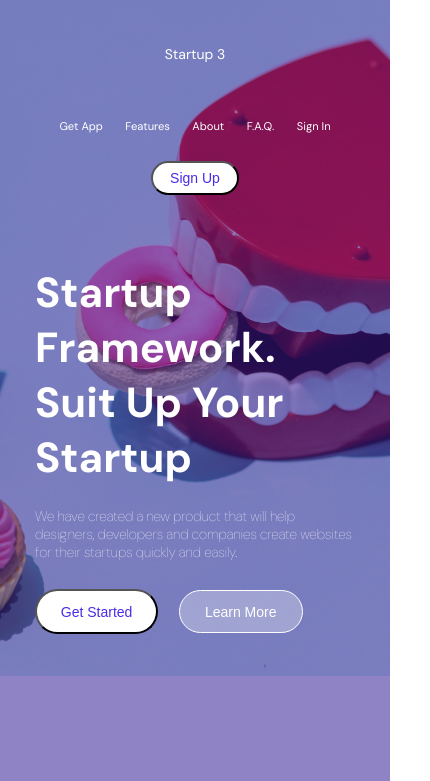
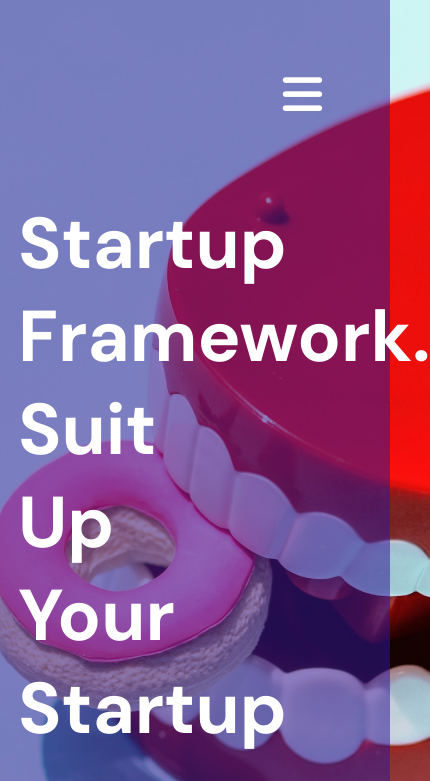
Before and after one commit to seyiFortress/Landing-Page-18, a plain HTML site: page index.html in a window 390 px wide. Shown: the top 781 px of the page, 430 px wide, since content can reach past the window. Drawn offline with Linux system fonts and the light colour scheme.

Commit message:
Made landing page responsive for mobile screens

```diff
--- a/index.html
+++ b/index.html
@@ -12,20 +12,25 @@
 <body>
     <div class="overlay"></div>
     <div id="box">
-        <header>
-            <p id="logo">Startup 3</p>
-            <nav>
-                <ul id="menu">
-                    <li><a href="#">Get App</a></li>
-                    <li><a href="#">Features</a></li>
-                    <li><a href="#">About</a></li>
-                    <li><a href="#">F.A.Q.</a></li>
-                    <li><a href="#">Sign In</a></li>
-                </ul>
+        <header id="nav">
+            <input type="checkbox" id="sidebar-active"/>
+            <label for="sidebar-active" id="open-sidebar-button">
+                <i class="fa-solid fa-bars"></i>
+            </label>
+            <section id="menu">
+                <label for="sidebar-active" id="close-sidebar-button">
+                    <i class="fa-solid fa-xmark"></i>
+                </label>
+                <a href="#"  id="logo">Startup 3</a>
+                <a href="#">Get App</a>
+                <a href="#">Features</a>
+                <a href="#">About</a>
+                <a href="#">F.A.Q.</a>
+                <a href="#">Sign In</a>
                 <a #middle-fill-button href="#">
                     <button id="middle-fill">Sign Up</button>
                 </a>
-            </nav>
+            </section>
         </header>
         <main>
             <section id="test">
@@ -43,5 +48,6 @@
             </section>
         </main>
     </div>
+    <script src="https://kit.fontawesome.com/77734b46b2.js" crossorigin="anonymous"></script>
 </body>
 </html>
--- a/style.css
+++ b/style.css
@@ -11,6 +11,7 @@
 html{
     font-family: "DM Sans", sans-serif;
     font-size: 18px;
+    font-weight: 200;
     font-optical-sizing: auto;
     font-style: normal;
     color: #ffffff;
@@ -29,83 +30,95 @@ body .overlay{
     height: 100%;
     width: 100%;
 }
+a{
+    text-decoration: none;
+    color: #ffffff;
+}
+i{
+    fill: #fff;
+    font-size: 2.5rem;
+}
 #box{
-    width: 85%;
-    /* min-width: 48em; */
-    max-width: 960px;
+    max-width: 1072px;
     margin: auto;
-    padding-top: .5em;
-    padding-bottom: 6em;
+    padding: .5em 1em 6em;
     display: flex;
     flex-direction: column;
 }
-header{
+#nav{
+    width: 100%;
+    height: 40px;
+    margin-top: 3.2em;
+    /* background-color: darkgoldenrod; */
+}
+#nav #menu{
+    width: 100%;
+    height: 100%;
     display: flex;
-    justify-content: space-between;
+    flex-direction: row;
+    justify-content: flex-end;
     align-items: center;
-    width: 100%;
-    margin-top: 3.2em;
+    column-gap: 2em;
 }
-#box nav{
-    display: flex;
-    justify-content: space-between;
-    column-gap: 1.7em;
-    align-items: center;
+#nav #menu a{
+height: 100%;
+display: flex;
+align-items: center;
 }
-#menu{
-    display: flex;
-    font-size: .8rem;
-    column-gap: 3em;
-    font-weight: 200;
-    list-style: none;
+#nav #logo{
+    font-size: 1rem;
+    font-weight: 600;
+    margin-right: auto;
 }
-#logo{
-    font-size: 1rem;
+#sidebar-active, #open-sidebar-button, #close-sidebar-button{
+    display: none;
 }
-#menu li a{
-    text-decoration: none;
-    color: #ffffff;
+#open-sidebar-button{
+    text-align: right;
 }
 #middle-fill{
     font-size: 1rem;
     padding: 0.5em 1.2em;
+    border: none;
     border-radius: 10em;
     background-color: #fff;
     color: #482be7;
 }
 main{
-    width: 100%;
-    margin-top: auto;
+    width: 58.4%;
     margin-top: 5em;
 }
-section #test{
+main #test{
     width: 100%;
 }
-main #test h1{
+#test h1{
     font-size: 4rem;
-    width: 58%;
+    width: 100%;
 }
 #test h5{
     font-size: 1.2rem;
     font-weight: 300;
+    width: 100%;
     margin-top: 1.6em;
-    width: 58%;
+    padding-right: 1em;
 }
 main #cto{
     width: 100%;
     margin-top: 2em;
+    min-width: 360px;
 }
-main #cto a{
+#cto a{
     text-decoration: none;
 }
-main #cto #big-fill{
+#cto #big-fill{
     font-size: 1rem;
     padding: 0.9em 1.7em;
     background: #ffffff;
     border-radius: 5.6em;
+    border: none;
     color: #482BE7;
 }
-main #cto #big-white-outline{
+#cto #big-white-outline{
     font-size: 1rem;
     color: #FFFFFF;
     background: rgba(255, 255, 255, 0.30);
@@ -122,47 +135,36 @@ main #cto #big-white-outline{
     Mobile Screen layout
 ......................... */
 
-@media (max-width:425px) {
-    html{
-        font-size: 14px;
+@media (max-width:775px){
+    #nav #menu{
+        display: none;
+        flex-direction: column;
+        align-items: flex-start;
+
+
+        position: fixed;
+        top: 0;
+        right: 0;
+        z-index: 10;
+        width: 75%;
+        height: 100%;
+        background-color: rgba(0, 0, 0, 0.98);
     }
-    body .overlay{
-        position: fixed;
+    /* #close-sidebar-button, #middle-fill-button #middle-fill{
+        align-self: center;
+    } */
+    #nav #menu a{
+        box-sizing: border-box;
+        height: auto;
+        width: 100%;
+        padding: 20px 30px;
+        justify-content: flex-start;
     }
-    #box{
-        width: 85%;
-        max-width: 320px;
-        padding-top: 0;
-        padding-bottom: 3em;
+    #open-sidebar-button, #close-sidebar-button{
+        display: block;
+        padding: 5px 50px;
     }
-    header{
+    #sidebar-active:checked ~ #menu{
         display: flex;
-        flex-direction: column;
-        justify-items: flex-start;
-        row-gap: 4em;
-        width: 100%;
-        margin-top: 3.2em;
-    }
-    #box nav{
-        display: flex;
-        flex-direction: column;
-        row-gap: 2em;
-        align-items: center;
-        width: auto;
-    }
-    #menu{
-        font-size: .8rem;
-        font-weight: 400;
-        column-gap: 2em;
-    }
-    main #test h1{
-        font-size: 3rem;
-        width: 100%;
-    }
-    #test h5{
-        font-size: 1rem;
-        font-weight: 150;
-        margin-top: 1.6em;
-        width: 100%;
     }
 }
```
Also changed, not shown: Image.png (deleted).
